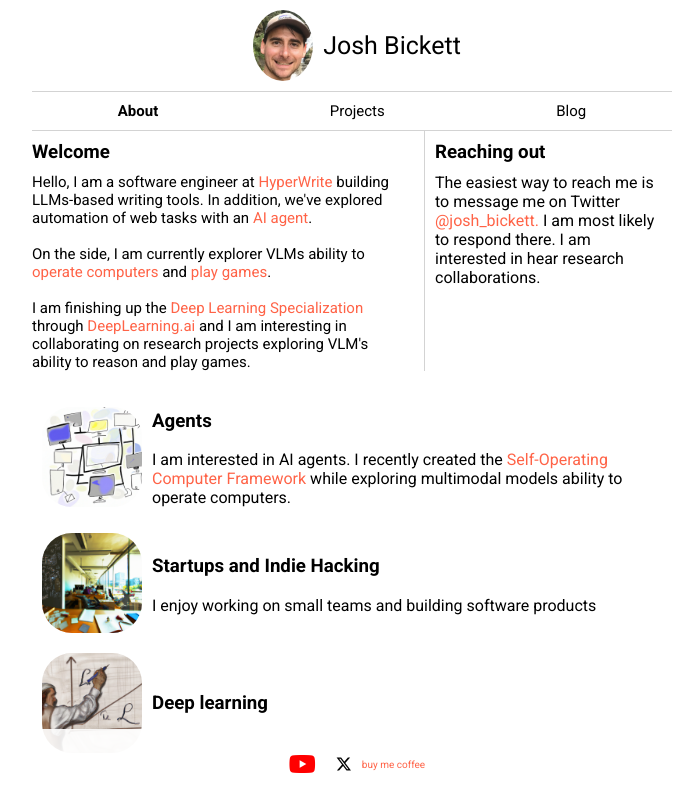
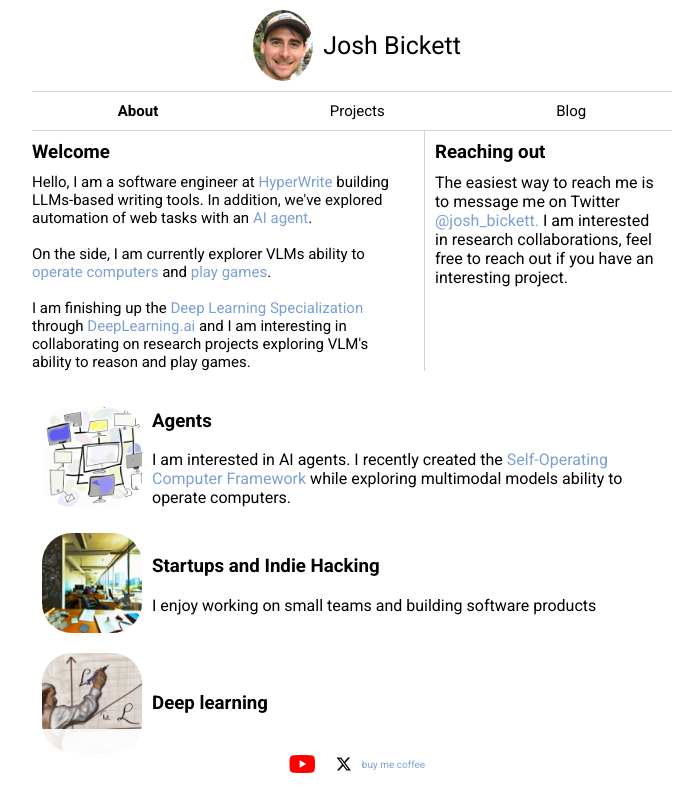
Before and after one commit to joshbickett/bickett.ai, a React (Create React App) app: page / in a window 1280 px wide. Shown: the whole page, without its empty margins (288-973 px from the left). Built offline with nearby package versions, Linux system fonts and the light colour scheme.

Commit message:
ok done for now

```diff
--- a/src/App.css
+++ b/src/App.css
@@ -7,12 +7,12 @@
 }
 
 a { /* New style for links */
-  color: #FF6347; /* Soft warm orange color */
+  color: #7CA0D3; /* Soft warm orange color */
   text-decoration: none; /* Removes underline */
 }
 
 a:hover {
-  color: #FF4500; /* Slightly darker orange on hover */
+  color: #557CA0; /* Slightly darker orange on hover */
   text-decoration: underline; /* Adds underline on hover */
 }
 
--- a/src/pages/About.js
+++ b/src/pages/About.js
@@ -64,7 +64,7 @@
                 padding: !isMobile ?"0 10px" : "0",
                 margin: 0,
               }}>
-                The easiest way to reach me is to message me on Twitter <a href="https://twitter.com/josh_bickett">@josh_bickett.</a> I am most likely to respond there. I am interested in hear research collaborations.
+                The easiest way to reach me is to message me on Twitter <a href="https://twitter.com/josh_bickett">@josh_bickett.</a> I am interested in research collaborations, feel free to reach out if you have an interesting project.
             </p>
           </ContactSection>
 
```
